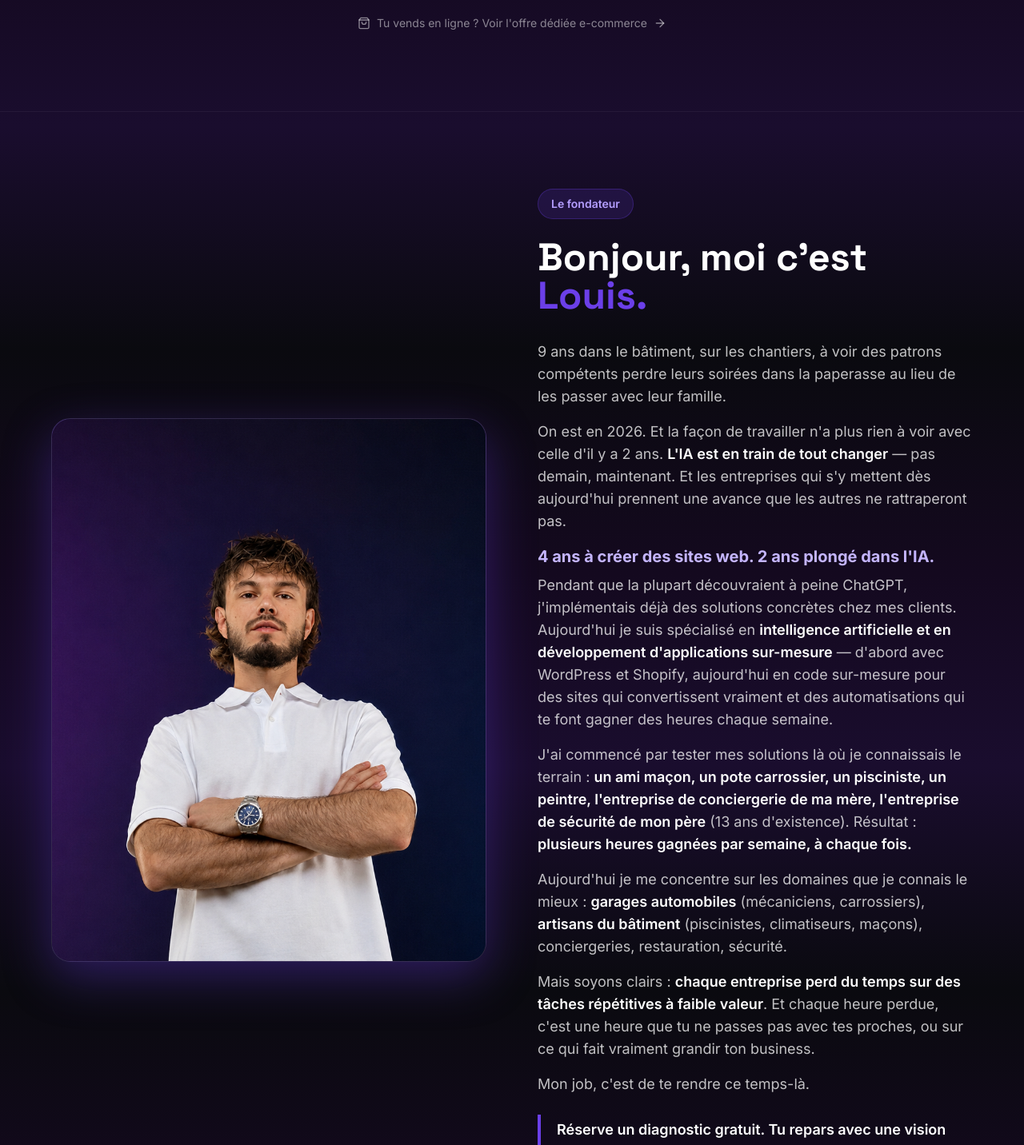
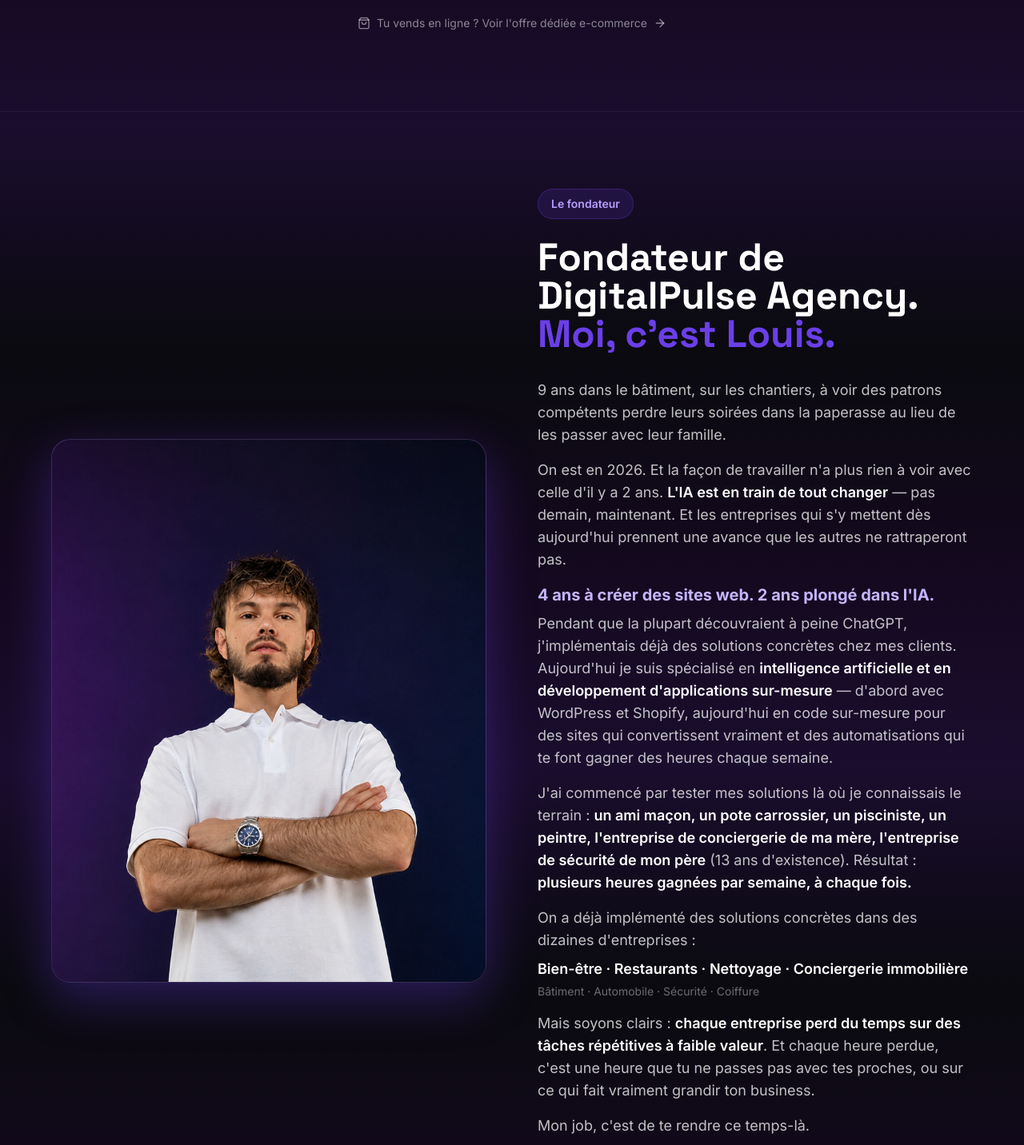
Before and after one commit to DigitalPulseAgency/SITE-AGENCE-definitif, a React (Vite) app: page / in a window 1280 px wide. Shown: the part 1962-3394 px from the top of the page at 80% size. Built offline with nearby package versions, Linux system fonts and the light colour scheme.

Commit message:
bio: nouveau titre + secteurs restructurés

```diff
--- a/src/components/Bio.jsx
+++ b/src/components/Bio.jsx
@@ -32,7 +32,8 @@
             </div>
 
             <h2 className="text-4xl md:text-5xl font-bold leading-tight mb-8 text-white">
-              Bonjour, moi c'est <span className="text-[#6B3FE8]">Louis.</span>
+              Fondateur de DigitalPulse Agency.<br />
+              <span className="text-[#6B3FE8]">Moi, c'est Louis.</span>
             </h2>
 
             <div className="text-base md:text-lg text-white/75 leading-relaxed">
@@ -53,8 +54,14 @@
                 J'ai commencé par tester mes solutions là où je connaissais le terrain : <strong className="text-white font-semibold">un ami maçon, un pote carrossier, un pisciniste, un peintre, l'entreprise de conciergerie de ma mère, l'entreprise de sécurité de mon père</strong> (13 ans d'existence). Résultat : <strong className="text-white font-semibold">plusieurs heures gagnées par semaine, à chaque fois.</strong>
               </p>
 
-              <p className="mb-4">
-                Aujourd'hui je me concentre sur les domaines que je connais le mieux : <strong className="text-white font-semibold">garages automobiles</strong> (mécaniciens, carrossiers), <strong className="text-white font-semibold">artisans du bâtiment</strong> (piscinistes, climatiseurs, maçons), conciergeries, restauration, sécurité.
+              <p className="mb-2">
+                On a déjà implémenté des solutions concrètes dans des dizaines d'entreprises :
+              </p>
+              <p className="mb-1 font-semibold text-white">
+                Bien-être · Restaurants · Nettoyage · Conciergerie immobilière
+              </p>
+              <p className="mb-4 text-white/40 text-sm">
+                Bâtiment · Automobile · Sécurité · Coiffure
               </p>
 
               <p className="mb-4">
```
